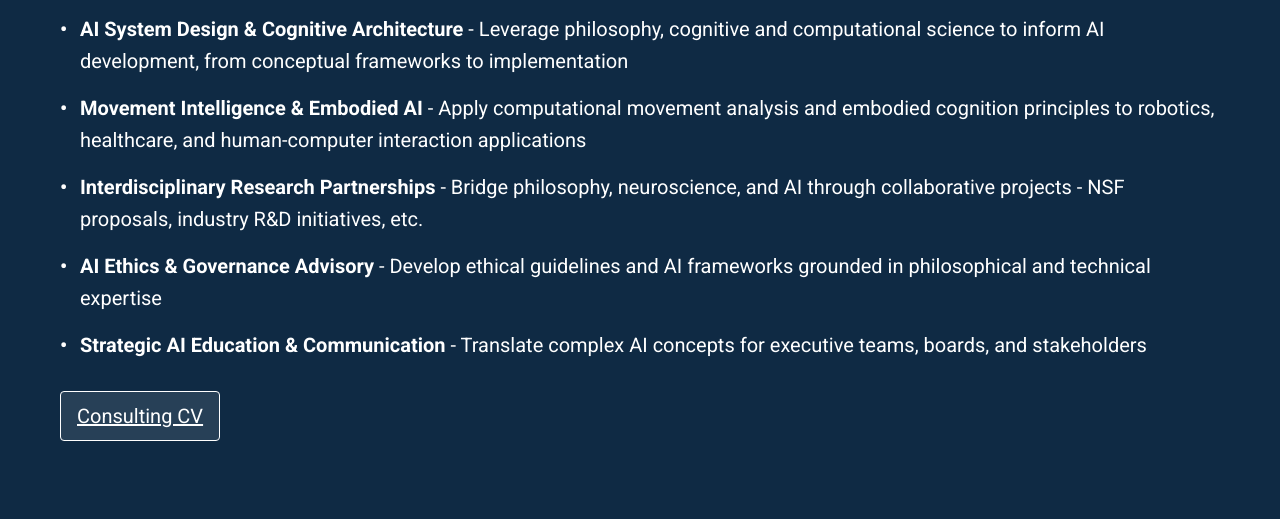
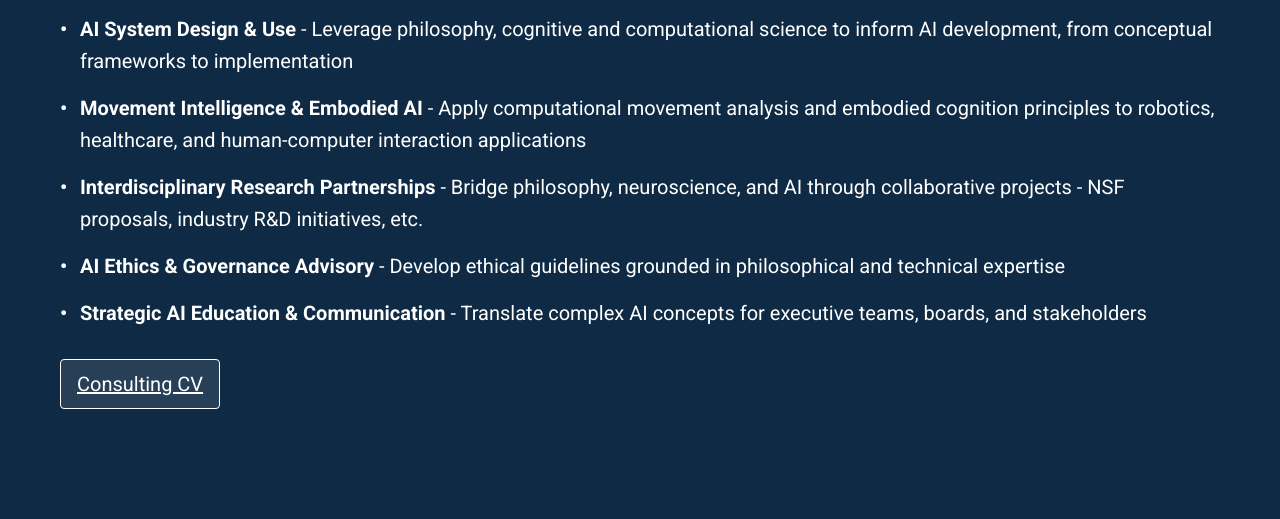
Before and after one commit to tBenBaker/bakerintel, a plain HTML site: page index.html in a window 1280 px wide. Shown: the part 524-1043 px from the top of the page. Drawn offline with Linux system fonts and the light colour scheme.

Commit message:
services edit2

```diff
--- a/index.html
+++ b/index.html
@@ -17,10 +17,10 @@
         <section class="section-services">
             <h2>Services</h2>
             <ul class="services-list">
-                <li><strong>AI System Design & Cognitive Architecture</strong> - Leverage philosophy, cognitive and computational science to inform AI development, from conceptual frameworks to implementation</li>
+                <li><strong>AI System Design & Use</strong> - Leverage philosophy, cognitive and computational science to inform AI development, from conceptual frameworks to implementation</li>
                 <li><strong>Movement Intelligence & Embodied AI</strong> - Apply computational movement analysis and embodied cognition principles to robotics, healthcare, and human-computer interaction applications</li>
                 <li><strong>Interdisciplinary Research Partnerships</strong> - Bridge philosophy, neuroscience, and AI through collaborative projects - NSF proposals, industry R&D initiatives, etc.</li>
-                <li><strong>AI Ethics & Governance Advisory</strong> - Develop ethical guidelines and AI frameworks grounded in philosophical and technical expertise</li>
+                <li><strong>AI Ethics & Governance Advisory</strong> - Develop ethical guidelines grounded in philosophical and technical expertise</li>
                 <li><strong>Strategic AI Education & Communication</strong> - Translate complex AI concepts for executive teams, boards, and stakeholders</li>
             </ul>
 
```
